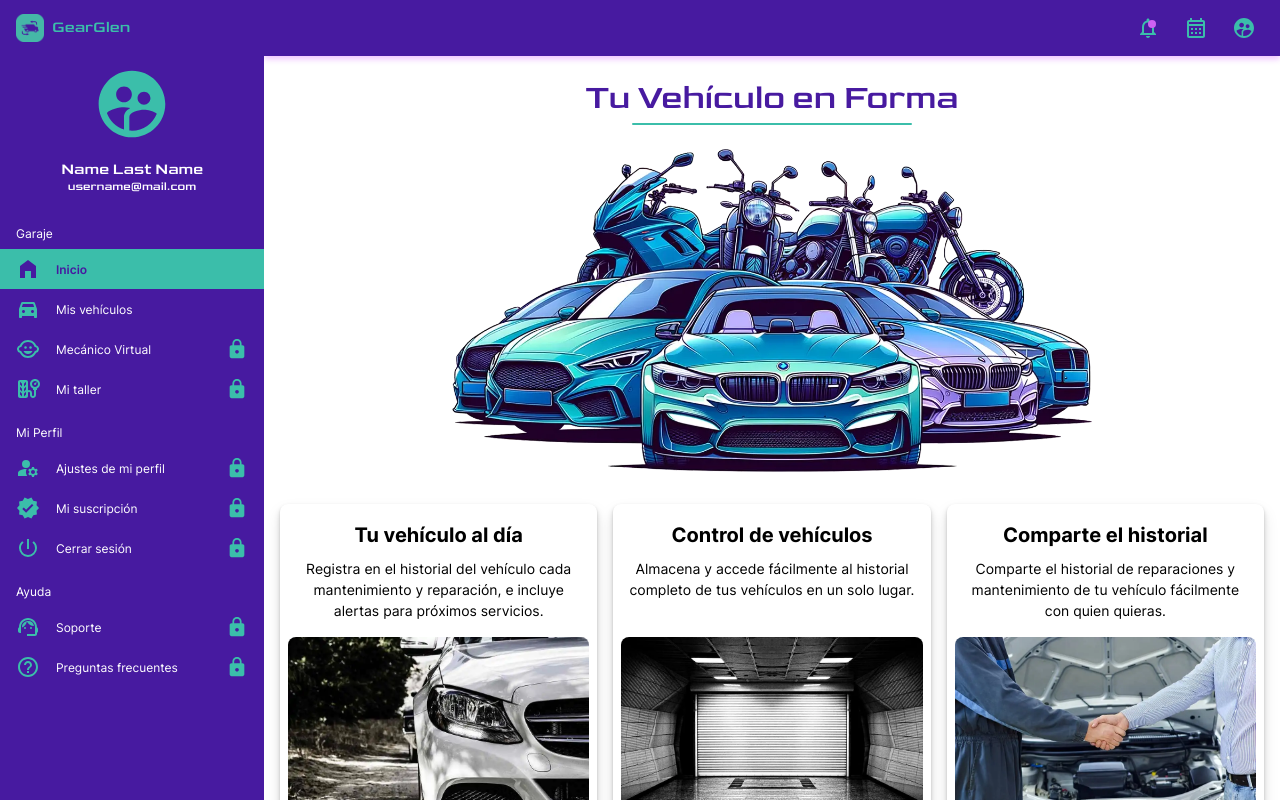
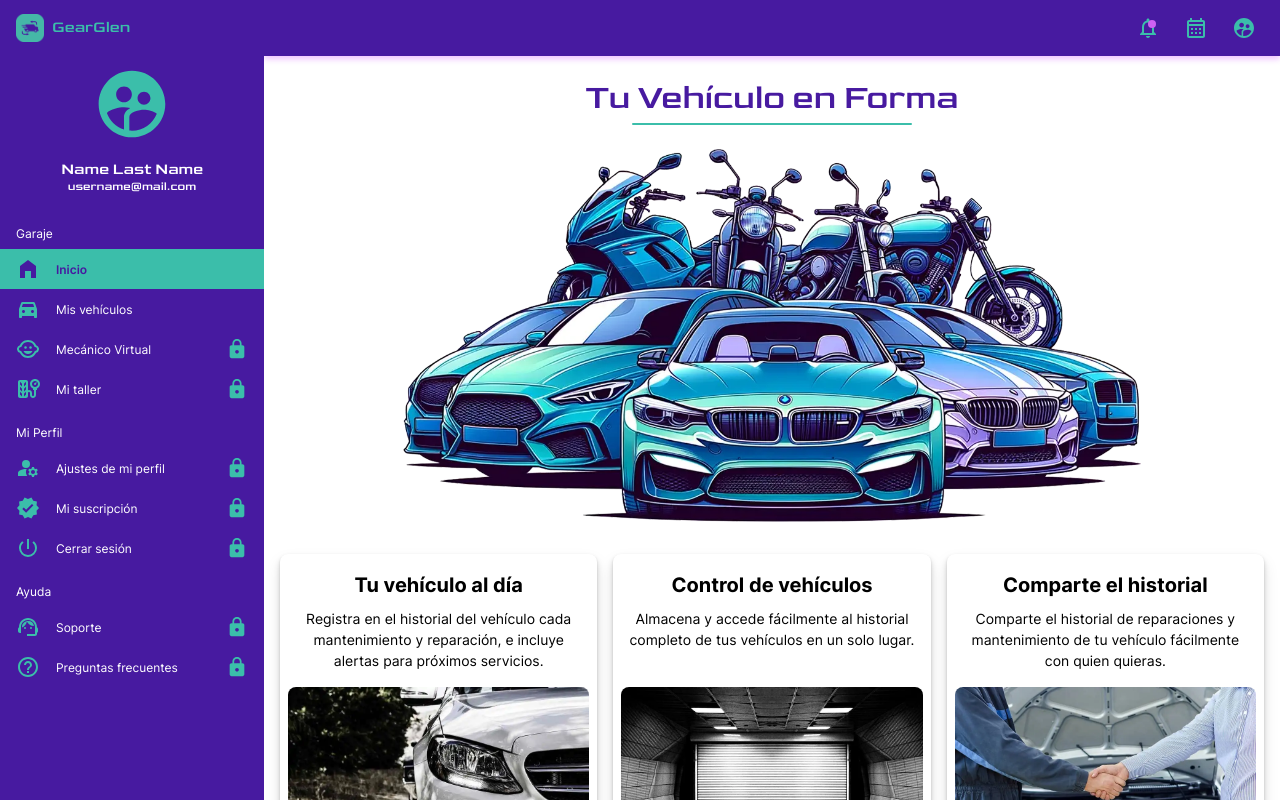
Before and after one commit to gonzalo-plaza/gearglen, a React (Vite) app: page / in a window 1280 px wide. Built offline with nearby package versions, Linux system fonts and the light colour scheme.

Commit message:
Section: Add styles to fit different images

```diff
--- a/src/styles/components/section/section.scss
+++ b/src/styles/components/section/section.scss
@@ -24,7 +24,10 @@
 			place-items: center;
 
 			.section-description__img {
-				max-width: 65%;
+				max-width: 100%;
+				&.is-reduced {
+					max-width: 75%;
+				}
 			}
 		}
 	}
```
